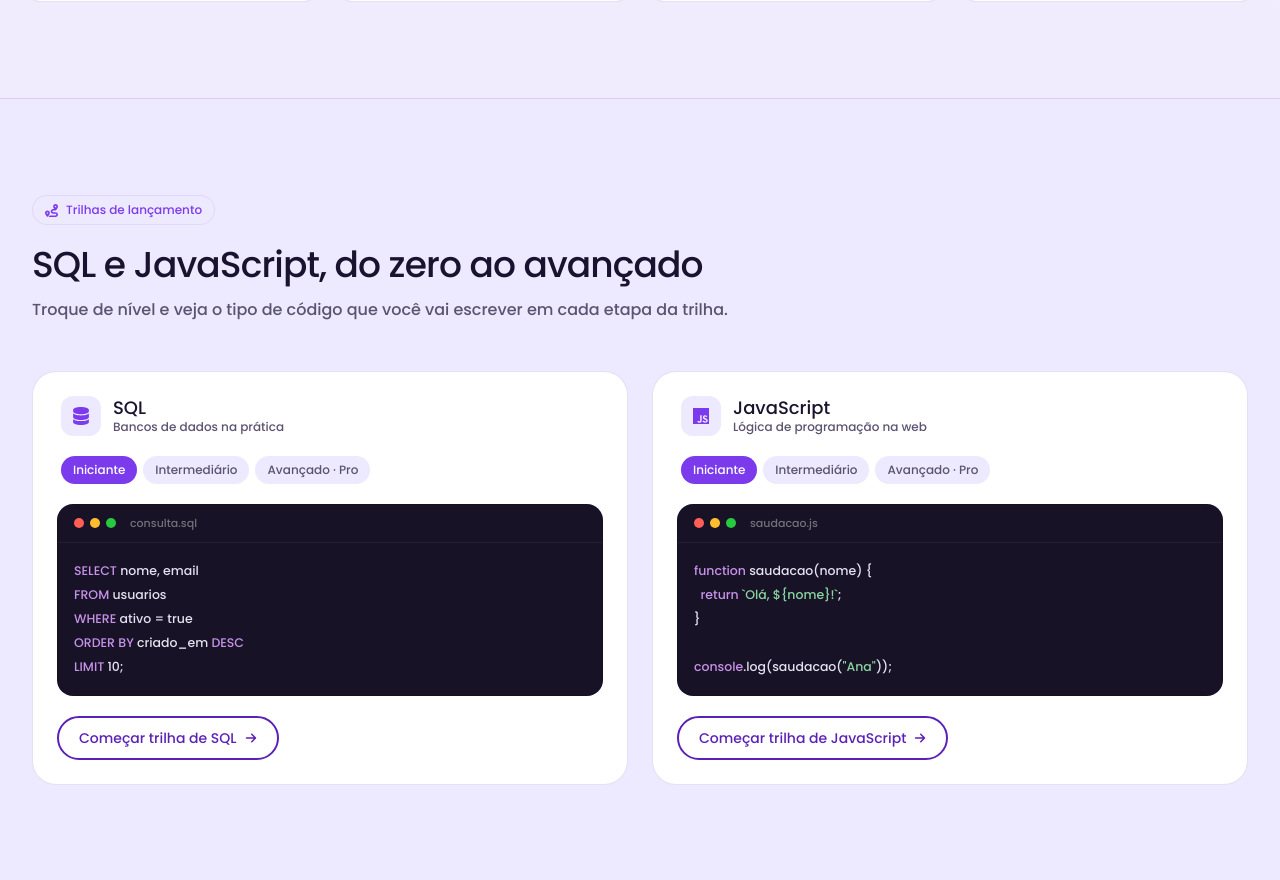
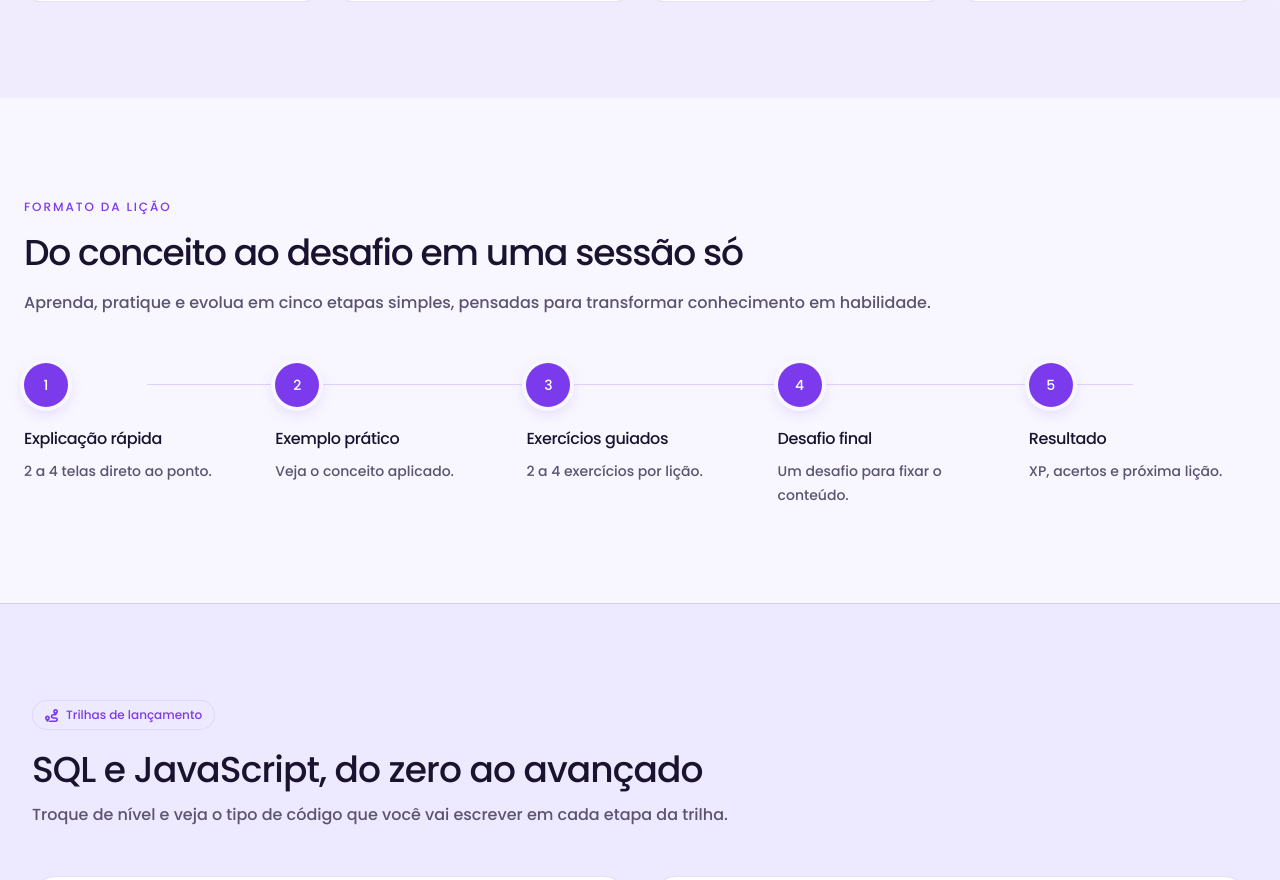
Before and after one commit to Next-Solve-Studio/codly, a Next.js app: page / in a window 1280 px wide. Shown: the part 1264-2144 px from the top of the page. Built offline with nearby package versions, Linux system fonts and the light colour scheme.

Commit message:
Criação de mais uma sessão para o Home
Fluxo de uma lição, apenas uma sessão simples para explicar o fluxo do app

```diff
--- a/src/components/home/HomeMain.tsx
+++ b/src/components/home/HomeMain.tsx
@@ -1,6 +1,7 @@
 import Gamification from "./sections/gamification/Gamification"
 import Hero from "./sections/hero/Hero"
 import Method from "./sections/codlyMethod/Method"
+import LessonFlow from "./sections/lessonflow/LessonFlow"
 import Plans from "./sections/plans/Plans"
 import Trails from "./sections/trails/Trails"
 
@@ -9,6 +10,7 @@ export default function HomeMain() {
         <main className="w-full overflow-x-hidden">
             <Hero />
             <Method />
+            <LessonFlow />
             <Trails />
             <Gamification />
             <Plans />
--- /dev/null
+++ b/src/components/home/sections/lessonflow/LessonFlow.tsx
@@ -0,0 +1,76 @@
+
+type TypeCards = {
+    id: number;
+    title: string;
+    description: string;
+};
+
+const cards: TypeCards[] = [
+    {
+        id: 1,
+        title: "Explicação rápida",
+        description: "2 a 4 telas direto ao ponto.",
+    },
+    {
+        id: 2,
+        title: "Exemplo prático",
+        description: "Veja o conceito aplicado.",
+    },
+    {
+        id: 3,
+        title: "Exercícios guiados",
+        description: "2 a 4 exercícios por lição.",
+    },
+    {
+        id: 4,
+        title: "Desafio final",
+        description: "Um desafio para fixar o conteúdo.",
+    },
+    {
+        id: 5,
+        title: "Resultado",
+        description: "XP, acertos e próxima lição.",
+    },
+];
+
+export default function LessonFlow() {
+    return (
+        <section id="formato-licao" className="relative w-full scroll-mt-20 overflow-hidden bg-background py-20 sm:py-24">
+            <div className="mx-auto w-full max-w-295 px-6 lg:px-10 xl:px-6">
+                <div className="max-w-2xl">
+                    <span className="text-xs font-bold uppercase tracking-[0.16em] text-primary">
+                        Formato da lição
+                    </span>
+
+                    <h2 className="mt-3 max-w-xl text-3xl font-extrabold leading-tight tracking-[-0.035em] text-foreground sm:text-4xl">
+                        Do conceito ao desafio em uma sessão só
+                    </h2>
+
+                    <p className="mt-4 max-w-xl text-sm leading-6 text-muted sm:text-base">
+                        Aprenda, pratique e evolua em cinco etapas simples, pensadas para transformar conhecimento em habilidade.
+                    </p>
+                </div>
+
+                <div className="relative mt-12 grid grid-cols-1 gap-8 sm:grid-cols-2 sm:gap-x-8 sm:gap-y-10 lg:grid-cols-5 lg:gap-6">
+                    <div className="pointer-events-none absolute top-5.25 right-[10%] left-[10%] hidden h-px bg-primary/20 lg:block" />
+
+                    {cards.map((card) => (
+                        <article key={card.id} className="group relative flex flex-col items-start">
+                            <div className="relative z-10 flex size-11 items-center justify-center rounded-full bg-primary text-sm font-bold text-white shadow-[0_5px_16px_rgba(124,58,237,0.2)] ring-4 ring-background transition-all duration-300 group-hover:-translate-y-1 group-hover:bg-primary-dark group-hover:shadow-[0_8px_22px_rgba(124,58,237,0.3)]">
+                                {card.id}
+                            </div>
+
+                            <h3 className="mt-5 text-sm font-bold tracking-tight text-foreground sm:text-base">
+                                {card.title}
+                            </h3>
+
+                            <p className="mt-2 max-w-52.5 text-sm leading-6 text-muted">
+                                {card.description}
+                            </p>
+                        </article>
+                    ))}
+                </div>
+            </div>
+        </section>
+    );
+}
```
